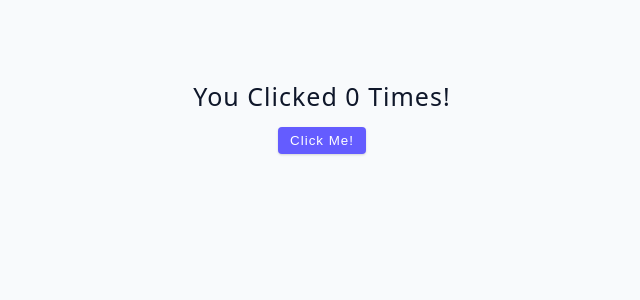
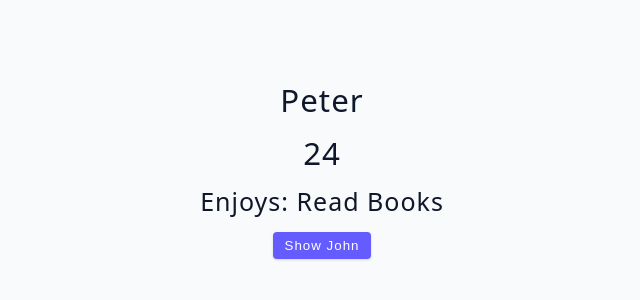
Before and after one commit to FrancineHuang/advanced-react, a React (Vite) app: page / in a window 1280 px wide. Shown: the top 300 px of the page, without its empty margins (318-958 px from the left). Built offline with nearby package versions, Linux system fonts and the light colour scheme.

Commit message:
add: useState object example

```diff
--- a/src/App.jsx
+++ b/src/App.jsx
@@ -1,4 +1,4 @@
-import Starter from './tutorial/01-useState/starter/02-useState-basics'
+import Starter from './tutorial/01-useState/starter/04-useState-object'
 
 function App() {
   return (
--- a/src/tutorial/01-useState/starter/04-useState-object.jsx
+++ b/src/tutorial/01-useState/starter/04-useState-object.jsx
@@ -1,7 +1,36 @@
 import { useState } from 'react';
 
 const UseStateObject = () => {
-  return <h2>useState object example</h2>;
+  const [person, setPerson] = useState({
+    name: 'Peter',
+    age: 24,
+    hobby: 'Read books'
+  })
+  // const [name, setName] = useState('Peter')
+  // const [age, setAge] = useState(24)
+  // const [hobby, setHobby] = useState('Read books')
+
+  const displayPerson = () => {
+    // setName('John')
+    // setAge(23)
+    // setHobby('Scream at the computer')
+    // setPerson = ({
+    //   name: 'John',
+    //   age: 23, hobby:
+    //   'Scream at the computer' })
+    setPerson({ ...person, name: 'Susan' })
+  }
+
+  return (
+    <>
+      <h3>{person.name}</h3>
+      <h3>{person.age}</h3>
+      <h4>Enjoys: {person.hobby}</h4>
+      <button className='btn' onClick={displayPerson}>
+        show John
+      </button>
+    </>
+  )
 };
 
 export default UseStateObject;
```
